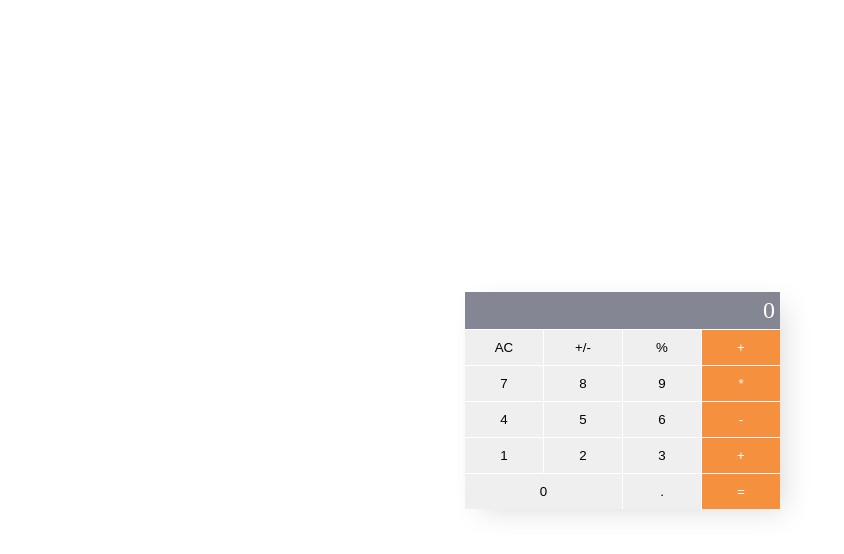
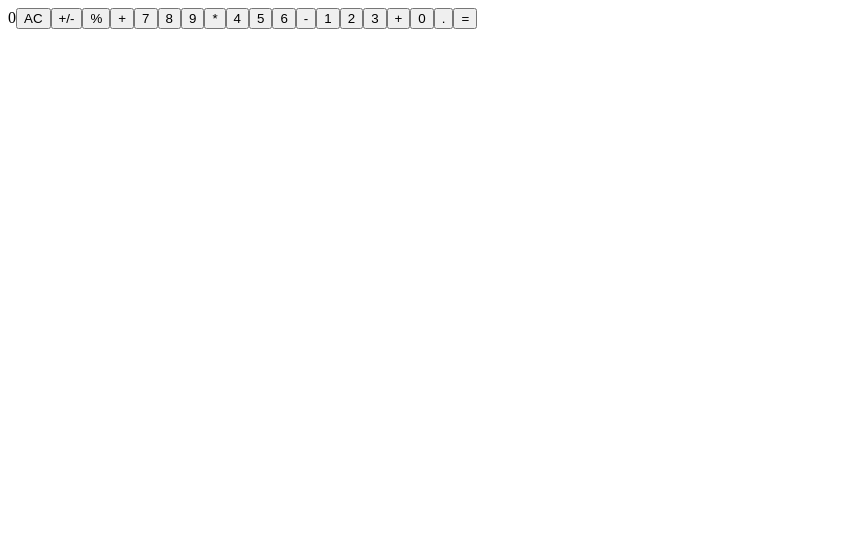
Before and after one commit to adel-gu/math-magicians, a React (Create React App) app: page / in a window 1280 px wide. Shown: the top 554 px of the page, without its empty margins (0-844 px from the left). Built offline with nearby package versions, Linux system fonts and the light colour scheme.

Commit message:
Implement class based components

```diff
--- a/src/App.js
+++ b/src/App.js
@@ -1,6 +1,11 @@
-import React from 'react';
+import { Component } from 'react';
 import Calculator from './components/Calculator';
 
-const App = () => <Calculator />;
+// APP
+class App extends Component {
+  render() {
+    return <Calculator />;
+  }
+}
 
 export default App;
--- a/src/components/Calculator.js
+++ b/src/components/Calculator.js
@@ -1,11 +1,11 @@
-import '../App.css';
 import PropTypes from 'prop-types';
+import { Component } from 'react';
 
-const Screen = ({ result }) => <span className="screen">{result}</span>;
+const Screen = ({ result }) => <span className='screen'>{result}</span>;
 Screen.propTypes = { result: PropTypes.number.isRequired };
 
 const Oprand = ({ className, data }) => (
-  <button type="button" className={className}>
+  <button type='button' className={className}>
     {data}
   </button>
 );
@@ -13,7 +13,7 @@ Oprand.propTypes = { className: PropTypes.string.isRequired };
 Oprand.propTypes = { data: PropTypes.string.isRequired };
 
 const Number = ({ className, value }) => (
-  <button type="button" className={className}>
+  <button type='button' className={className}>
     {value}
   </button>
 );
@@ -21,35 +21,38 @@ Number.propTypes = { className: PropTypes.string.isRequired };
 Number.propTypes = { value: PropTypes.number.isRequired };
 
 // Calculator
-
-const Calculator = () => (
-  <div className="calculator">
-    <Screen result="0" />
+class Calculator extends Component {
+  render() {
+    return (
+      <div className='calculator'>
+        <Screen result='0' />
         {/* First row */}
-    <Oprand data="AC" className="" />
-    <Oprand data="+/-" className="" />
-    <Oprand data="%" className="" />
-    <Oprand data="+" className="orang" />
+        <Oprand data='AC' />
+        <Oprand data='+/-' />
+        <Oprand data='%' />
+        <Oprand data='+' className='orang' />
         {/* Seccond row */}
-    <Number value="7" />
-    <Number value="8" />
-    <Number value="9" />
-    <Oprand data="*" className="orang" />
+        <Number value='7' />
+        <Number value='8' />
+        <Number value='9' />
+        <Oprand data='*' className='orang' />
         {/* 3rd row */}
-    <Number value="4" />
-    <Number value="5" />
-    <Number value="6" />
-    <Oprand data="-" className="orang" />
+        <Number value='4' />
+        <Number value='5' />
+        <Number value='6' />
+        <Oprand data='-' className='orang' />
         {/* 4th row */}
-    <Number value="1" />
-    <Number value="2" />
-    <Number value="3" />
-    <Oprand data="+" className="orang" />
+        <Number value='1' />
+        <Number value='2' />
+        <Number value='3' />
+        <Oprand data='+' className='orang' />
         {/* 5th row */}
-    <Number value="0" className="numberZero" />
-    <Number value="." />
-    <Oprand data="=" className="orang" />
+        <Number value='0' className='numberZero' />
+        <Number value='.' />
+        <Oprand data='=' className='orang' />
       </div>
     );
+  }
+}
 
 export default Calculator;
```
Lines whose indentation alone changed are shown as unchanged.
